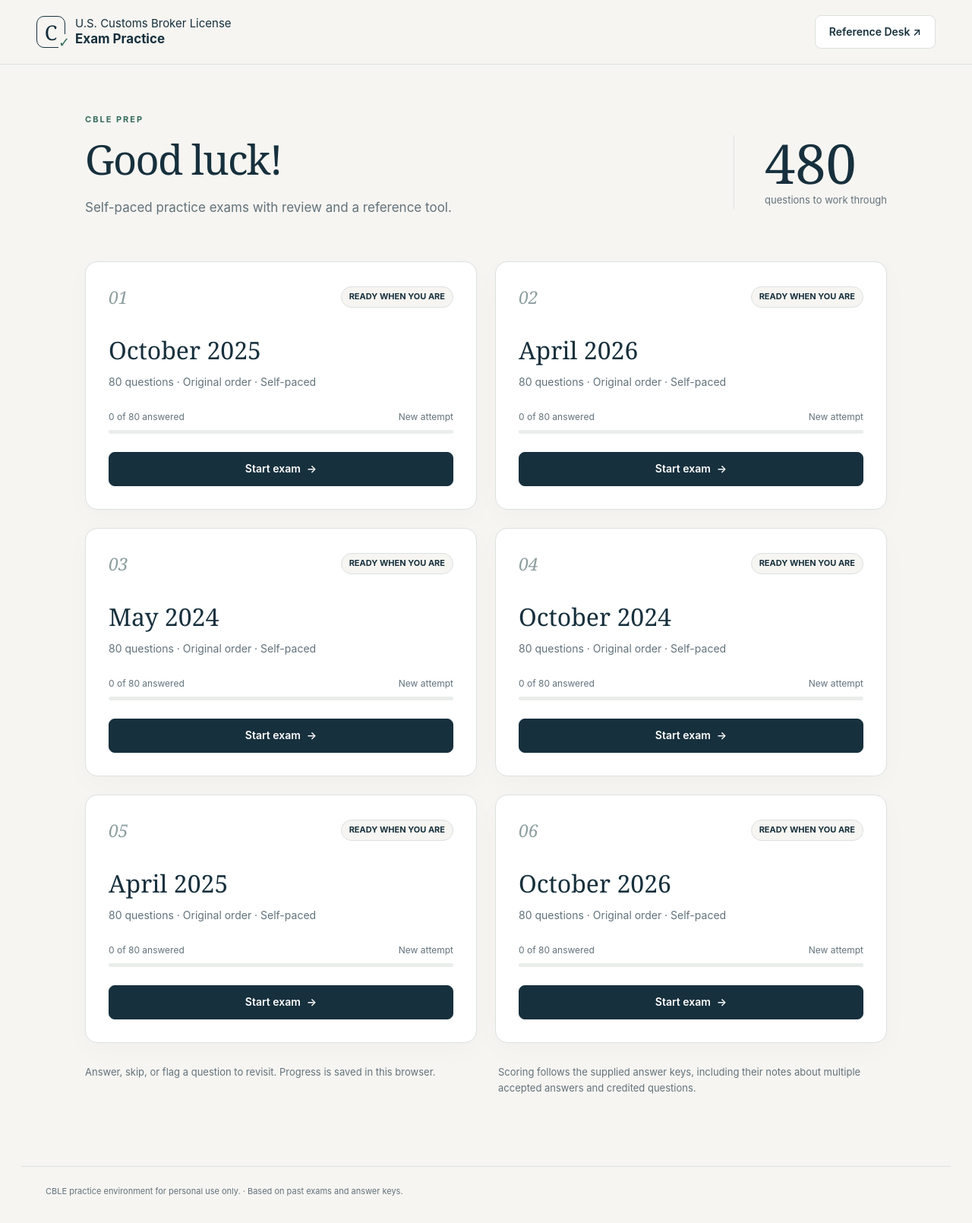
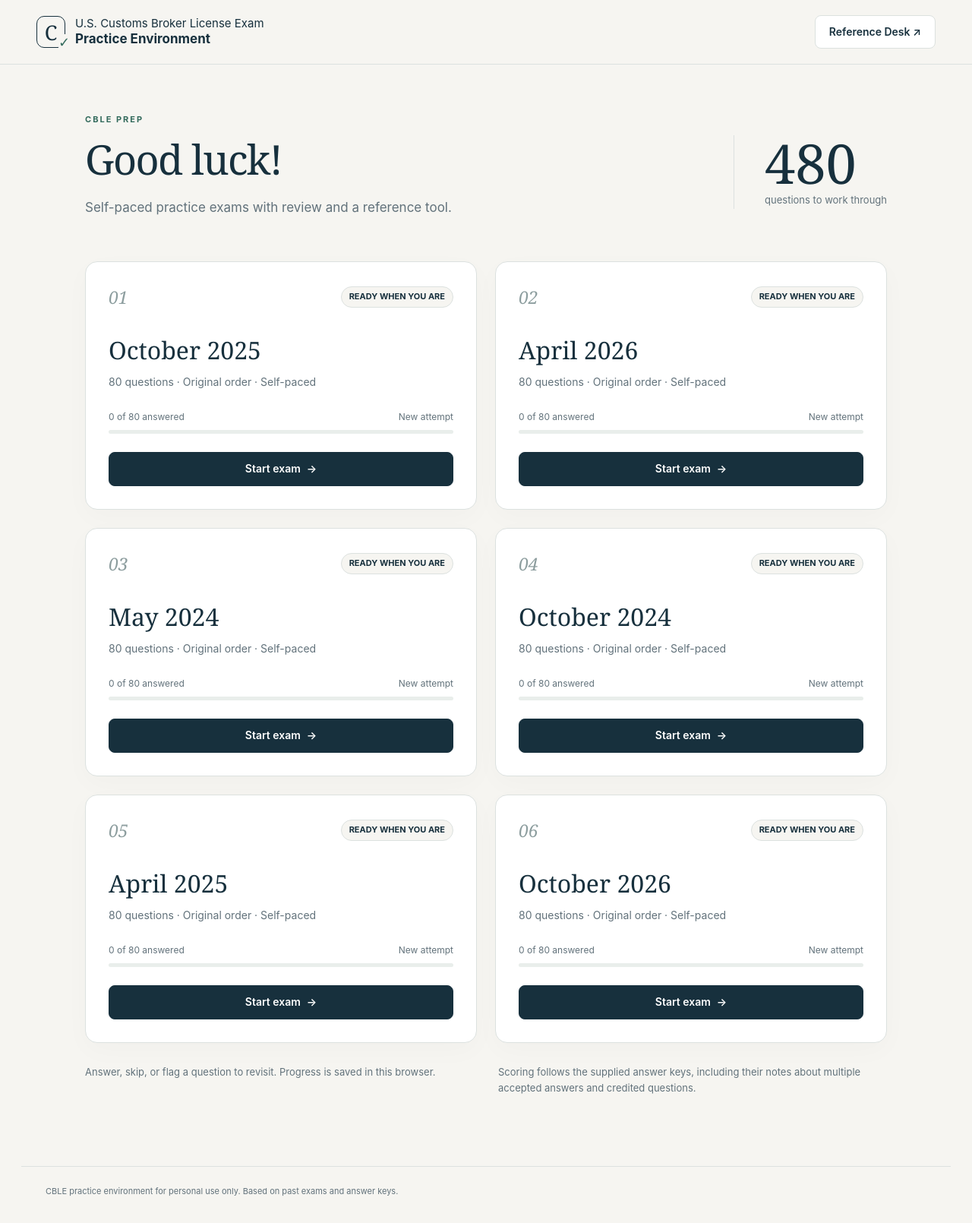
Before and after one commit to dejulo391242/cblepractice, a plain HTML site: page index.html in a window 1280 px wide. Shown: the whole page at 76% size. Drawn offline with Linux system fonts and the light colour scheme.

Commit message:
Update header text to 'Practice Environment'

```diff
--- a/index.html
+++ b/index.html
@@ -8,10 +8,10 @@
 <script src="app.js" defer></script>
 </head>
 <body>
-<header class="site-header"><a class="brand" href="./" aria-label="U.S. Customs Broker License Exam Practice home"><span class="brand-icon" aria-hidden="true">C<span>✓</span></span><span>U.S. Customs Broker License <b>Exam Practice</b></span></a><a class="button secondary reference-link" href="references.html" target="cbleReferences">Reference Desk ↗</a></header>
+<header class="site-header"><a class="brand" href="./" aria-label="U.S. Customs Broker License Exam Practice home"><span class="brand-icon" aria-hidden="true">C<span>✓</span></span><span>U.S. Customs Broker License Exam <b>Practice Environment</b></span></a><a class="button secondary reference-link" href="references.html" target="cbleReferences">Reference Desk ↗</a></header>
 <div id="save-warning" role="alert" hidden>Browser storage is unavailable. Keep this tab open to retain your answers.</div>
 <main id="app"><div class="loading" role="status">Loading your practice exams…</div></main>
 <dialog id="confirm-dialog"><div class="dialog-content"><p class="eyebrow">PRACTICE EXAM</p><h2 id="confirm-title"></h2><p id="confirm-message"></p><div class="dialog-actions"><button id="confirm-cancel" class="button secondary">Keep working</button><button id="confirm-yes" class="button primary">Submit exam</button></div></div></dialog>
 <dialog id="exhibit-dialog"><div class="exhibit-toolbar"><strong id="exhibit-title">Source document</strong><a id="exhibit-original" target="_blank" rel="noopener">Open full image ↗</a><button id="exhibit-close" class="button secondary">Close</button></div><div class="exhibit-scroll"><img id="exhibit-image" alt="Full source document"></div></dialog>
-<footer class="site-footer">CBLE practice environment for personal use only. · Based on past exams and answer keys.</footer>
+<footer class="site-footer">CBLE practice environment for personal use only. Based on past exams and answer keys.</footer>
 </body></html>
```
